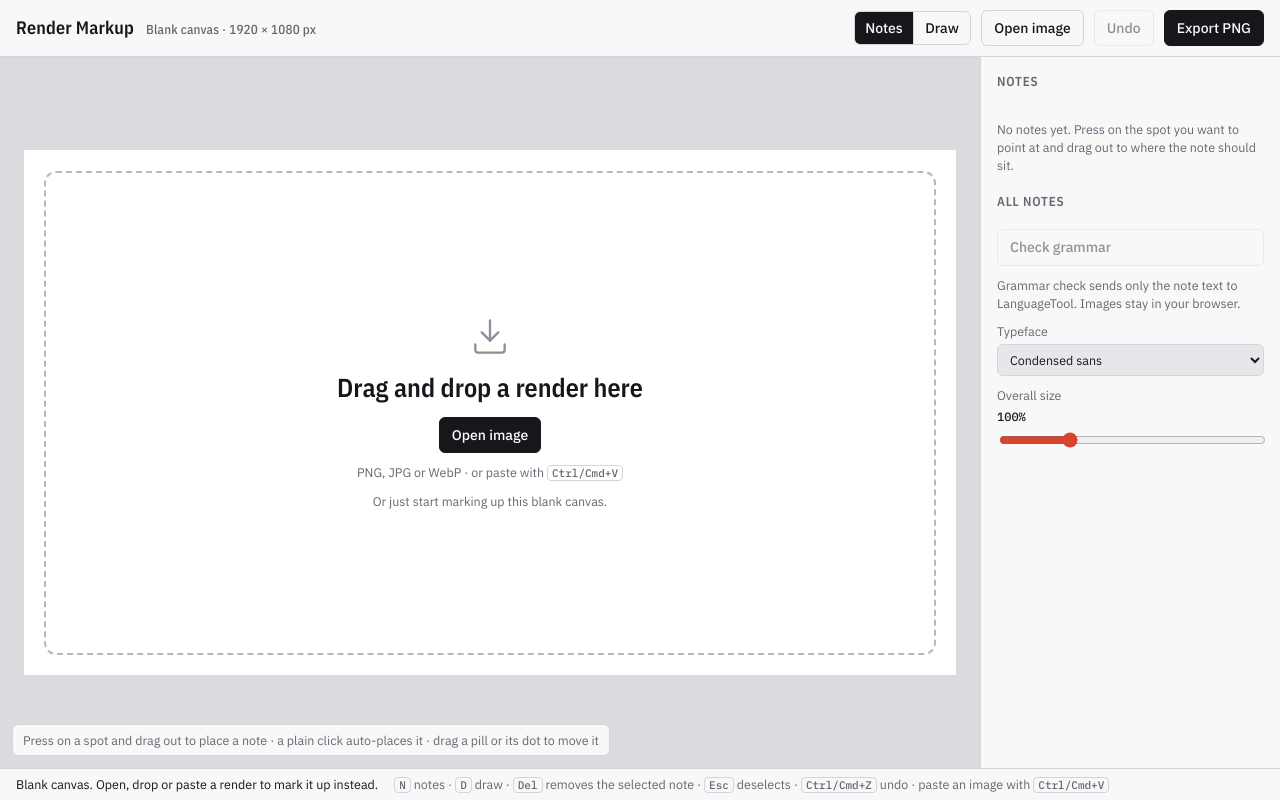
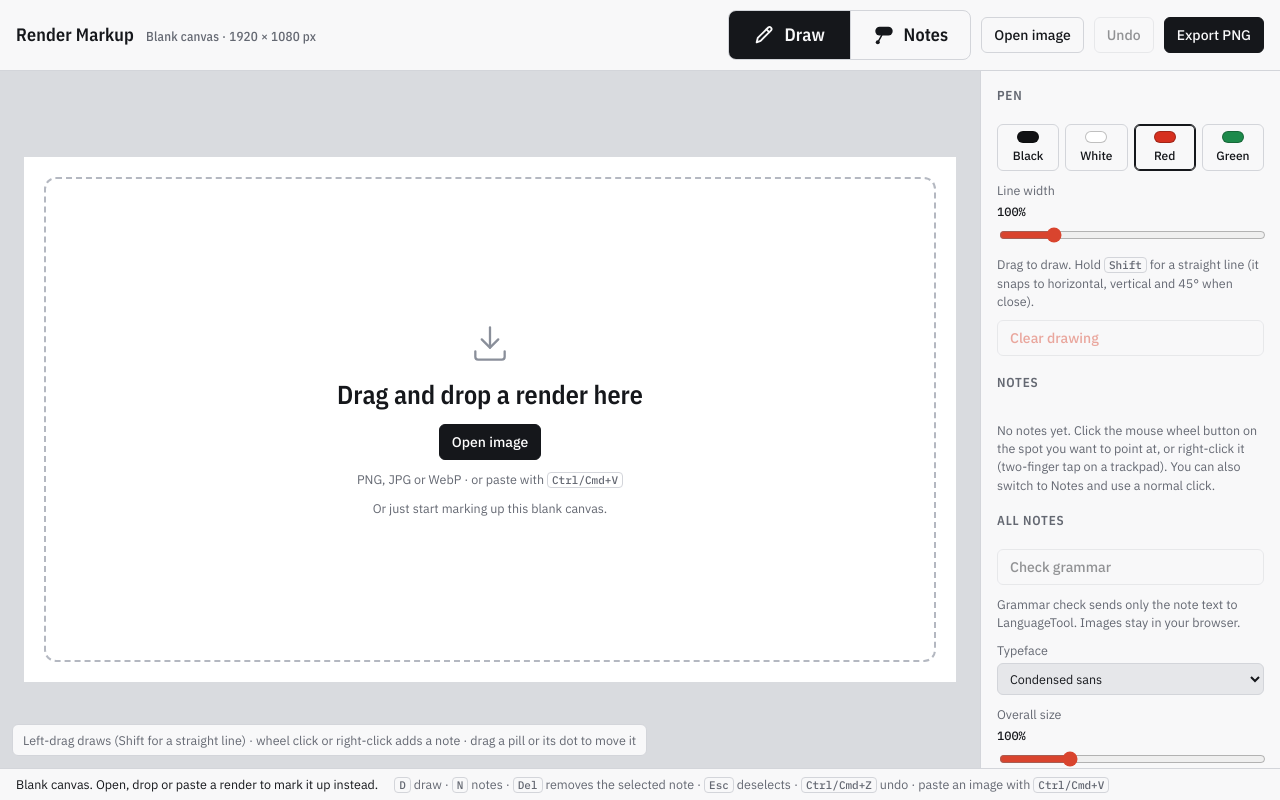
Before and after one commit to samiabdulnour/render-markup, a plain HTML site: page index.html in a window 1280 px wide. Drawn offline with nearby package versions, Linux system fonts and the light colour scheme.

Commit message:
Bigger Draw/Notes switch; left button draws, wheel button adds a note (#2)
The Draw / Notes switch in the header is larger, has icons and now starts
on Draw. It chooses what a left click does.

The wheel button (middle click) always adds a note, whichever tool is on,
so a mouse can draw and annotate without switching. A right-click and
Ctrl+click do the same, which covers laptops: a two-finger tap on a
trackpad is a right-click. Pills and their dots can be dragged with any
button in either tool. Browser autoscroll and the context menu are
suppressed on the image.


Claude-Session: https://claude.ai/code/session_01VNRParF5MoEYQ2jCXkDjcF

Co-authored-by: Claude <noreply@anthropic.com>

```diff
--- a/index.html
+++ b/index.html
@@ -115,6 +115,13 @@ input[type="range"] { width: 100%; accent-color: var(--accent); }
 .seg button { border: 0; border-radius: 0; justify-content: center; background: transparent; padding: 6px 10px; }
 .seg button + button { border-left: 1px solid var(--line); }
 .seg button[aria-pressed="true"] { background: var(--ink); color: var(--panel); }
+/* The Draw / Notes switch is the main control, so it is larger than the other header buttons. */
+.seg.tools { border-radius: 8px; }
+.seg.tools button {
+  font-family: var(--font-display); font-weight: 600; font-size: 18px; letter-spacing: 0.01em;
+  padding: 11px 22px; gap: 9px; min-width: 116px; min-height: 48px;
+}
+.seg.tools svg { flex: none; }
 .swatches { display: grid; grid-template-columns: repeat(4, 1fr); gap: 6px; }
 .swatches button { flex-direction: column; justify-content: center; padding: 6px 4px; font-size: 12px; gap: 4px; }
 .swatches button[aria-pressed="true"] { border-color: var(--ink); box-shadow: inset 0 0 0 1px var(--ink); }
@@ -168,9 +175,13 @@ input[type="file"] { display: none; }
 <body>
 <header>
   <h1>Render Markup <small id="docname">No image open</small></h1>
-  <div class="seg" role="group" aria-label="Tool">
-    <button id="toolNote" aria-pressed="true" title="Add and move notes (N)">Notes</button>
-    <button id="toolDraw" aria-pressed="false" title="Draw on the image (D) · hold Shift for a straight line">Draw</button>
+  <div class="seg tools" role="group" aria-label="What a left click does">
+    <button id="toolDraw" aria-pressed="true" title="Left click draws (D) · hold Shift for a straight line · the mouse wheel button or a right-click still adds a note">
+      <svg viewBox="0 0 24 24" width="22" height="22" fill="none" stroke="currentColor" stroke-width="2" stroke-linecap="round" stroke-linejoin="round" aria-hidden="true"><path d="M4 20l1.2-4.8L16.6 3.8a2.2 2.2 0 0 1 3.1 3.1L8.3 18.3z"/><path d="M14.6 5.8l3.1 3.1"/></svg>Draw
+    </button>
+    <button id="toolNote" aria-pressed="false" title="Left click adds notes (N) · for laptops and touch screens without a mouse wheel button">
+      <svg viewBox="0 0 24 24" width="22" height="22" fill="none" stroke="currentColor" stroke-width="2" stroke-linecap="round" aria-hidden="true"><rect x="2.5" y="3" width="19" height="9.5" rx="4.75" fill="currentColor" stroke="none"/><path d="M9.5 12.5L5.5 19.5" stroke-width="1.6"/><circle cx="5.2" cy="20" r="2.2" fill="currentColor" stroke="none"/></svg>Notes
+    </button>
   </div>
   <label class="btn" for="file" title="Open a render (or drop / paste one onto the stage)">Open image</label>
   <input type="file" id="file" accept="image/*">
@@ -179,7 +190,7 @@ input[type="file"] { display: none; }
 </header>
 <main>
   <section id="stage" aria-label="Image stage">
-    <canvas id="view" tabindex="0" aria-label="Render with notes. N for notes, D to draw, Ctrl or Cmd+Z to undo."></canvas>
+    <canvas id="view" tabindex="0" aria-label="Render with notes. Left click draws, the wheel button or a right-click adds a note. D and N switch what a left click does. Ctrl or Cmd+Z to undo."></canvas>
     <div id="hint"></div>
     <div id="drop">Drop the render to open it</div>
     <div id="empty" hidden>
@@ -203,7 +214,7 @@ input[type="file"] { display: none; }
     <div class="section">
       <h2>Notes</h2>
       <ul id="list"></ul>
-      <p class="empty" id="listEmpty">No notes yet. Press on the spot you want to point at and drag out to where the note should sit.</p>
+      <p class="empty" id="listEmpty">No notes yet. Click the mouse wheel button on the spot you want to point at, or right-click it (two-finger tap on a trackpad). You can also switch to Notes and use a normal click.</p>
     </div>
     <div class="section" id="editor" hidden>
       <h2>Selected note</h2>
@@ -238,7 +249,7 @@ input[type="file"] { display: none; }
 </main>
 <footer>
   <span id="status">Blank canvas. Open, drop or paste a render to mark it up instead.</span>
-  <span><kbd>N</kbd> notes · <kbd>D</kbd> draw · <kbd>Del</kbd> removes the selected note · <kbd>Esc</kbd> deselects · <kbd>Ctrl/Cmd+Z</kbd> undo · paste an image with <kbd>Ctrl/Cmd+V</kbd></span>
+  <span><kbd>D</kbd> draw · <kbd>N</kbd> notes · <kbd>Del</kbd> removes the selected note · <kbd>Esc</kbd> deselects · <kbd>Ctrl/Cmd+Z</kbd> undo · paste an image with <kbd>Ctrl/Cmd+V</kbd></span>
 </footer>
 <div class="modal" id="modal" role="dialog" aria-modal="true" aria-labelledby="modalTitle">
   <div class="box">
@@ -273,7 +284,7 @@ input[type="file"] { display: none; }
     green: { name: "Green", fill: "#1d8a4b", ink: "#ffffff", halo: "rgba(255,255,255,0.45)" }
   };
   var state = { img: null, blank: false, w: 0, h: 0, name: "markup", notes: [], strokes: [], sel: -1, font: "cond", base: 1,
-                tool: "note", pen: { color: "red", width: 1 }, nextId: 1 };
+                tool: "draw", pen: { color: "red", width: 1 }, nextId: 1 };
   var WRAP_EM = 14;  // notes wrap at this line length (in ems); Enter in the text box forces a break
   var view = { s: 1, ox: 0, oy: 0, dpr: 1 };
   var history = [];
@@ -435,7 +446,7 @@ input[type="file"] { display: none; }
     ctx.setTransform(view.dpr * view.s, 0, 0, view.dpr * view.s, view.dpr * view.ox, view.dpr * view.oy);
     ctx.imageSmoothingQuality = "high";
     paint(ctx);
-    if (state.tool === "note" && state.sel >= 0 && state.notes[state.sel]) {
+    if (state.sel >= 0 && state.notes[state.sel]) {
       var n = state.notes[state.sel];
       drawSelection(ctx, n, layout(n, ctx));
     }
@@ -513,8 +524,8 @@ input[type="file"] { display: none; }
     $("toolDraw").setAttribute("aria-pressed", String(t === "draw"));
     $("penPanel").hidden = t !== "draw";
     $("hint").textContent = t === "draw"
-      ? "Drag to draw · hold Shift for a straight line · switch back to Notes to add or move notes"
-      : "Press on a spot and drag out to place a note · a plain click auto-places it · drag a pill or its dot to move it";
+      ? "Left-drag draws (Shift for a straight line) · wheel click or right-click adds a note · drag a pill or its dot to move it"
+      : "Click or drag out to place a note · drag a pill or its dot to move it · switch to Draw to sketch";
     canvas.style.cursor = "crosshair";
     render();
   }
@@ -545,7 +556,7 @@ input[type="file"] { display: none; }
       num.style.background = col.fill; num.style.color = col.ink;
       var t = document.createElement("span"); t.className = "txt"; t.textContent = (n.text || "").split("\n")[0] || "(empty)";
       b.appendChild(num); b.appendChild(t);
-      b.addEventListener("click", function () { state.sel = i; setTool("note"); sync(); render(); });
+      b.addEventListener("click", function () { state.sel = i; sync(); render(); });
       li.appendChild(b); list.appendChild(li);
     });
     $("listEmpty").hidden = state.notes.length > 0;
@@ -640,12 +651,20 @@ input[type="file"] { display: none; }
     if (Math.abs(ang - near) < 0.07) ang = near;
     return [a[0] + Math.cos(ang) * len, a[1] + Math.sin(ang) * len];
   }
+  // Left button (or a touch / trackpad click) does what the Draw / Notes switch says.
+  // The wheel button, the right button and Ctrl+click always add a note, whichever tool is on,
+  // so a mouse can draw and annotate without switching. Pills can be picked up with any of them.
+  function isNoteButton(e) { return e.button === 1 || e.button === 2 || (e.button === 0 && e.ctrlKey); }
   canvas.addEventListener("pointerdown", function (e) {
     if (!state.img) return;
+    var noteBtn = isNoteButton(e);
+    if (!noteBtn && e.button !== 0) return;
+    if (drag) endDrag();
     // give the page keyboard focus so shortcuts (undo, delete) reach it, not the surrounding app
     canvas.focus({ preventScroll: true });
     var p = toImg(e);
-    if (state.tool === "draw") {
+    var h = hit(p);
+    if (!h && !noteBtn && state.tool === "draw") {
       if (p.x < 0 || p.y < 0 || p.x > state.w || p.y > state.h) return;
       snapshot();
       var s = { color: state.pen.color, width: state.pen.width, points: [[p.x, p.y]], straight: e.shiftKey };
@@ -655,7 +674,6 @@ input[type="file"] { display: none; }
       render();
       return;
     }
-    var h = hit(p);
     if (h) {
       snapshot();
       state.sel = h.i;
@@ -676,10 +694,8 @@ input[type="file"] { display: none; }
     if (!state.img) return;
     var p = toImg(e);
     if (!drag) {
-      if (state.tool === "note") {
-        var h = hit(p);
-        canvas.style.cursor = h ? (h.part === "target" ? "move" : "grab") : "crosshair";
-      }
+      var h = hit(p);
+      canvas.style.cursor = h ? (h.part === "target" ? "move" : "grab") : "crosshair";
       return;
     }
     var x = clamp(p.x, 0, state.w), y = clamp(p.y, 0, state.h);
@@ -717,6 +733,10 @@ input[type="file"] { display: none; }
   }
   canvas.addEventListener("pointerup", endDrag);
   canvas.addEventListener("pointercancel", endDrag);
+  // keep the browser's own wheel-button and right-button behaviour (autoscroll, context menu) off the image
+  canvas.addEventListener("mousedown", function (e) { if (e.button === 1) e.preventDefault(); });
+  canvas.addEventListener("auxclick", function (e) { e.preventDefault(); });
+  canvas.addEventListener("contextmenu", function (e) { e.preventDefault(); });
 
   document.addEventListener("keydown", function (e) {
     var el = document.activeElement;
@@ -749,7 +769,7 @@ input[type="file"] { display: none; }
       state.blank = false; stage.classList.add("has-image");
       $("docname").textContent = (file.name || "Pasted image") + " · " + state.w + " × " + state.h + " px";
       sync(); render();
-      status("Image loaded. Press on a spot and drag out to add a note.");
+      status("Image loaded. Left-drag draws; wheel click or right-click adds a note.");
     };
     im.onerror = function () { status("That image could not be read. Try exporting it as PNG or JPG."); };
     im.src = url;
@@ -899,7 +919,7 @@ input[type="file"] { display: none; }
 
   // ---------- boot ----------
   new ResizeObserver(render).observe(stage);
-  setTool("note");
+  setTool("draw");
   Promise.all([document.fonts.load(fontStr(40)), document.fonts.load('500 40px "IBM Plex Mono"')]).then(loadBlank, loadBlank);
   sync();
 })();
```
Also changed, not shown: 1 other file.
